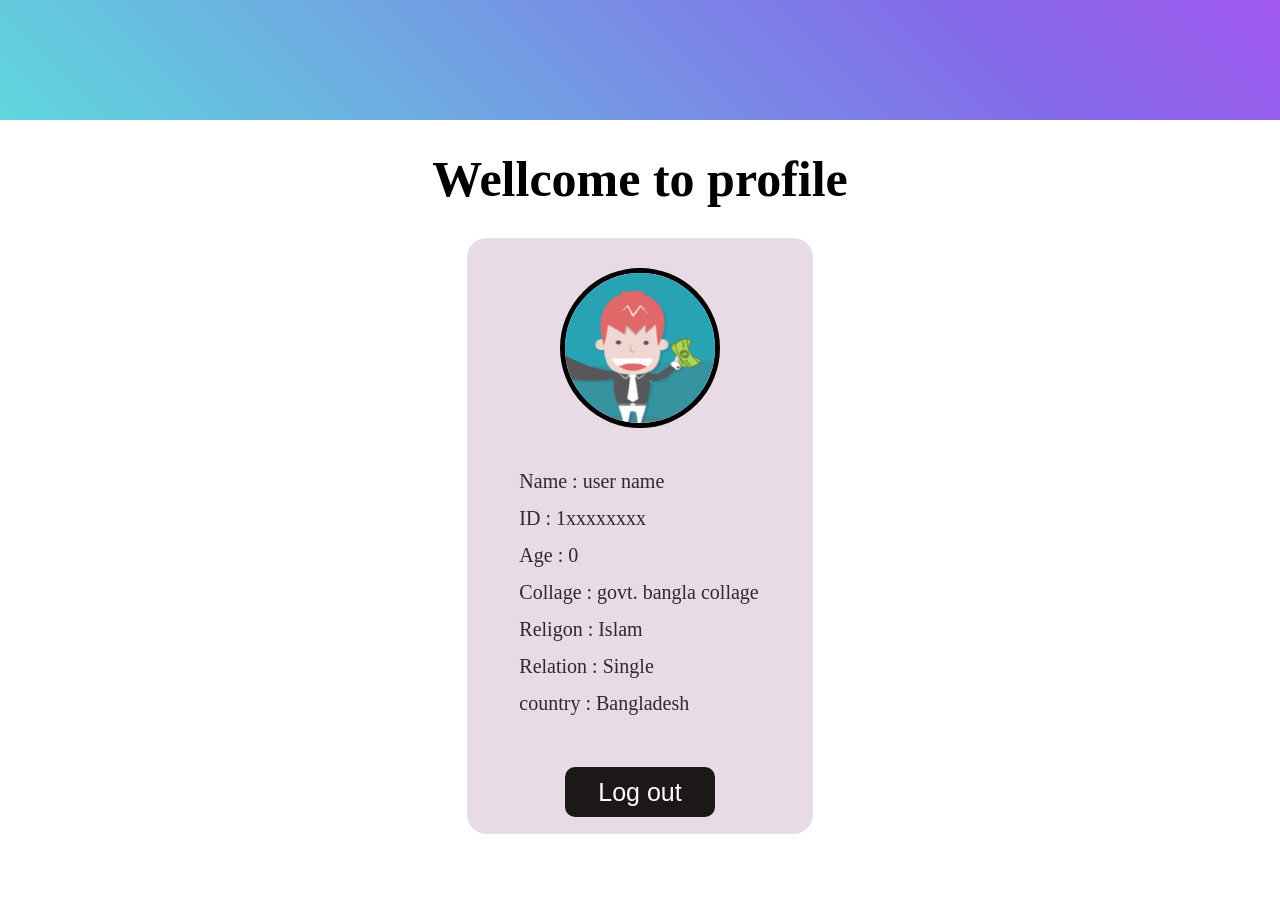
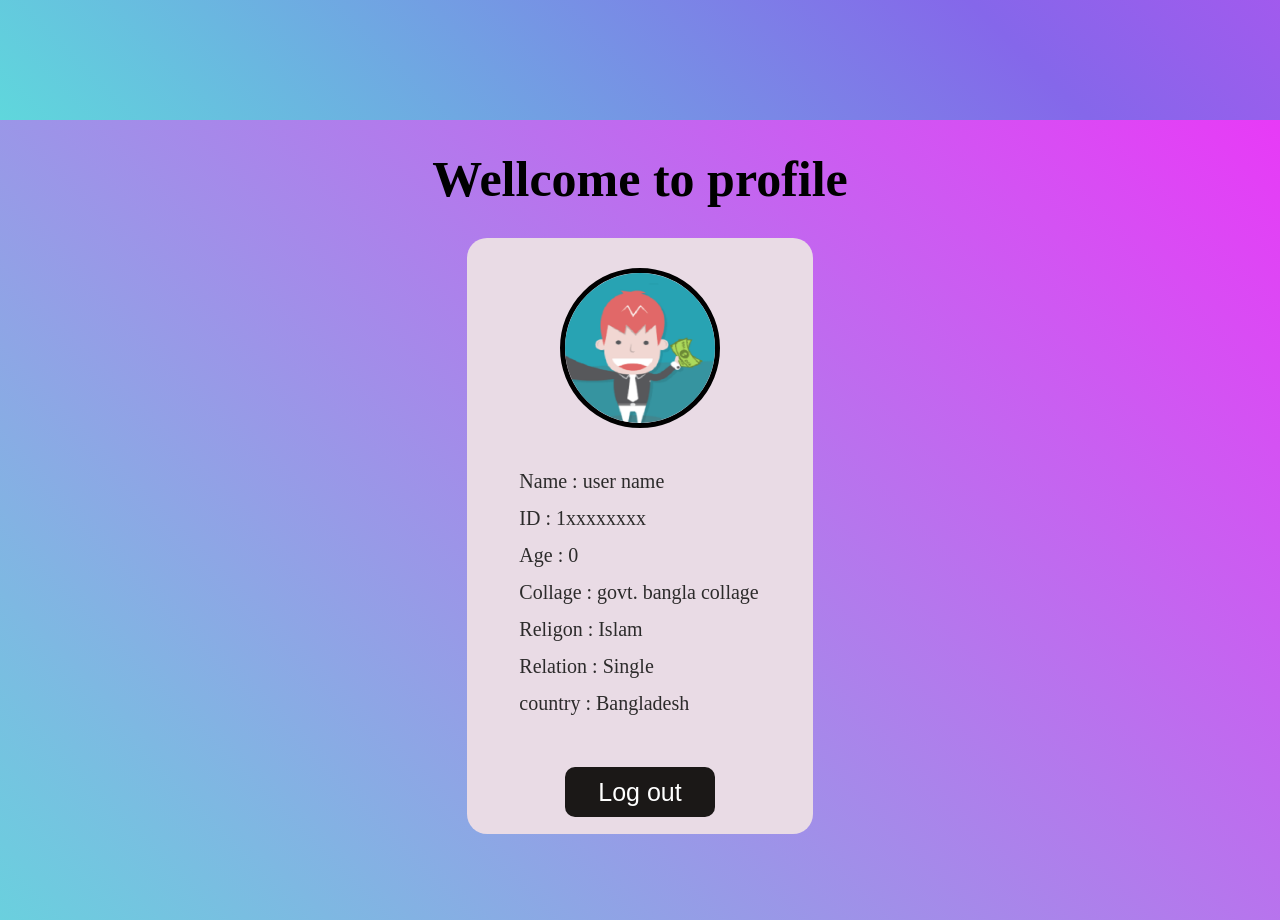
Before and after one commit to moniruzzaman-cmd/profile-prectices, a plain HTML site: page index.html in a window 1280 px wide. Shown: the part 780-1700 px from the top of the page. Drawn offline with Linux system fonts and the light colour scheme.

Commit message:
fixed profile page bg-color

```diff
--- a/style.css
+++ b/style.css
@@ -115,12 +115,14 @@ label{
 /* ////////////////profile section//////////////////// */
 #profilePage{
     height: 100vh;
+
 }
 
 .container1{
     display: flex;
     align-items: center;
     justify-content: center;
+    background-image:linear-gradient(45deg,#6ad0de,#e83af7);
 
 
 }
```
